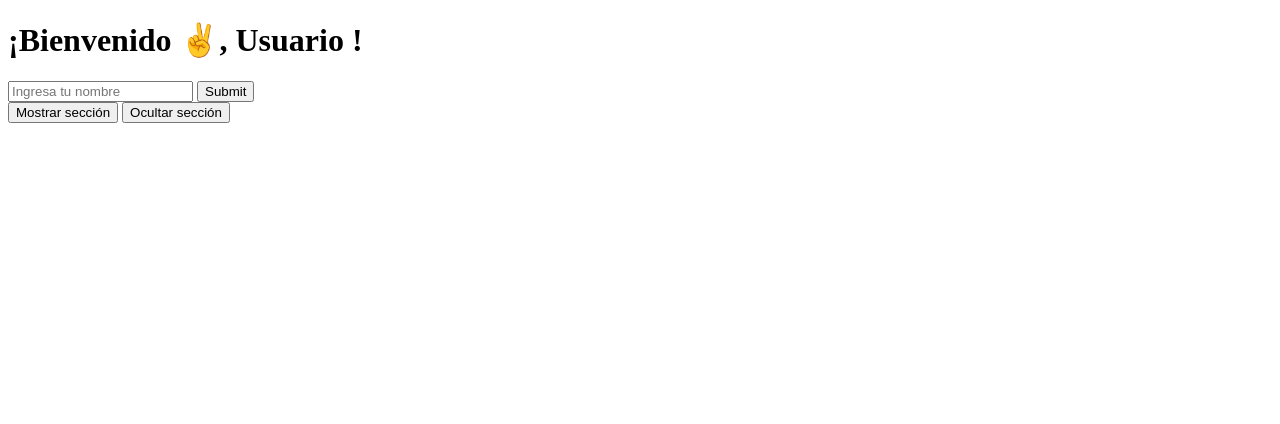
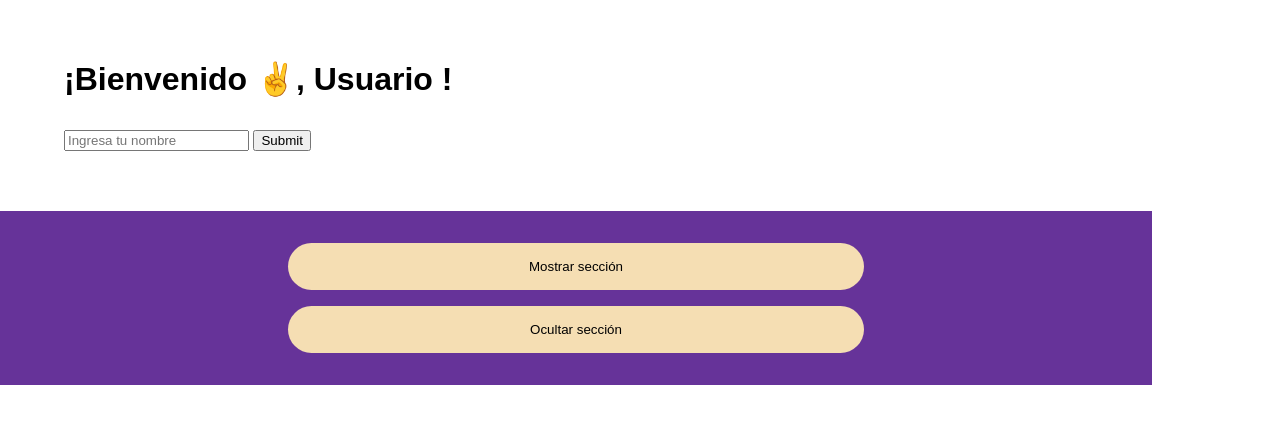
Before and after one commit to danielbchmo/cursoJSDOM, a plain HTML site: page cursoJSDOM/2Eventos/index.html in a window 1280 px wide. Both pictures are taken after a click on the button "Mostrar sección". Drawn offline with Linux system fonts and the light colour scheme.

Commit message:
Adding Style

```diff
--- a/cursoJSDOM/2Eventos/app.js
+++ b/cursoJSDOM/2Eventos/app.js
@@ -64,4 +64,4 @@ function hideSection() {
 }
 
 buttonShow.addEventListener("click", showSection);
-buttonShow.addEventListener("click", hideSection);
+buttonHide.addEventListener("click", hideSection);
--- a/cursoJSDOM/2Eventos/index.html
+++ b/cursoJSDOM/2Eventos/index.html
@@ -3,6 +3,7 @@
 <head>
     <meta charset="UTF-8">
     <meta name="viewport" content="width=device-width, initial-scale=1.0">
+    <link rel="stylesheet" href="style.css">
     <title>Eventos en el DOM</title>
 </head>
 <body>
--- /dev/null
+++ b/cursoJSDOM/2Eventos/style.css
@@ -0,0 +1,9 @@
+* {margin: 0;box-sizing: border-box;}
+body{font-family: Arial, Helvetica, sans-serif;}
+[data-id="wrapper"]{width: 90%;max-width: 1200px;margin: 0 auto;padding: 60px 0;transition: transform .5s;}
+.title{font-size: 3rem;text-align: center;padding-bottom: 1rem;margin-bottom: 1.5rem;border-bottom: 6px solid #ff5e00;}
+.show{transform: scale(1);}
+.hide{transform: scale(0);}
+form{padding-top: 2rem;}
+.section{background-color: rebeccapurple;padding: 2rem 0;width: 90%;display: grid;grid-template-columns: 50%;place-content: center;gap: 1rem;}
+button, a{text-align: center;text-decoration: none;color: black;border: none;background-color: wheat;padding: 1rem 2rem;border-radius: 30px;cursor: pointer;}
```
